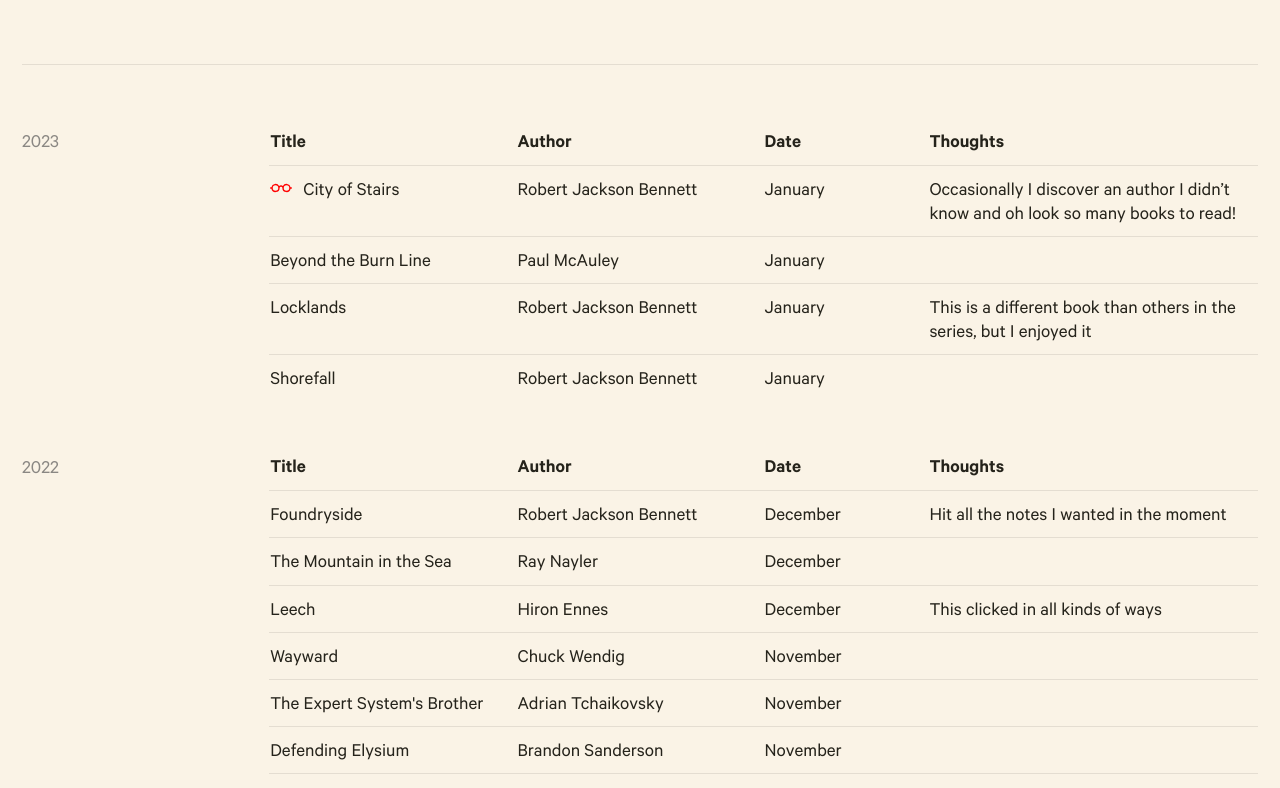
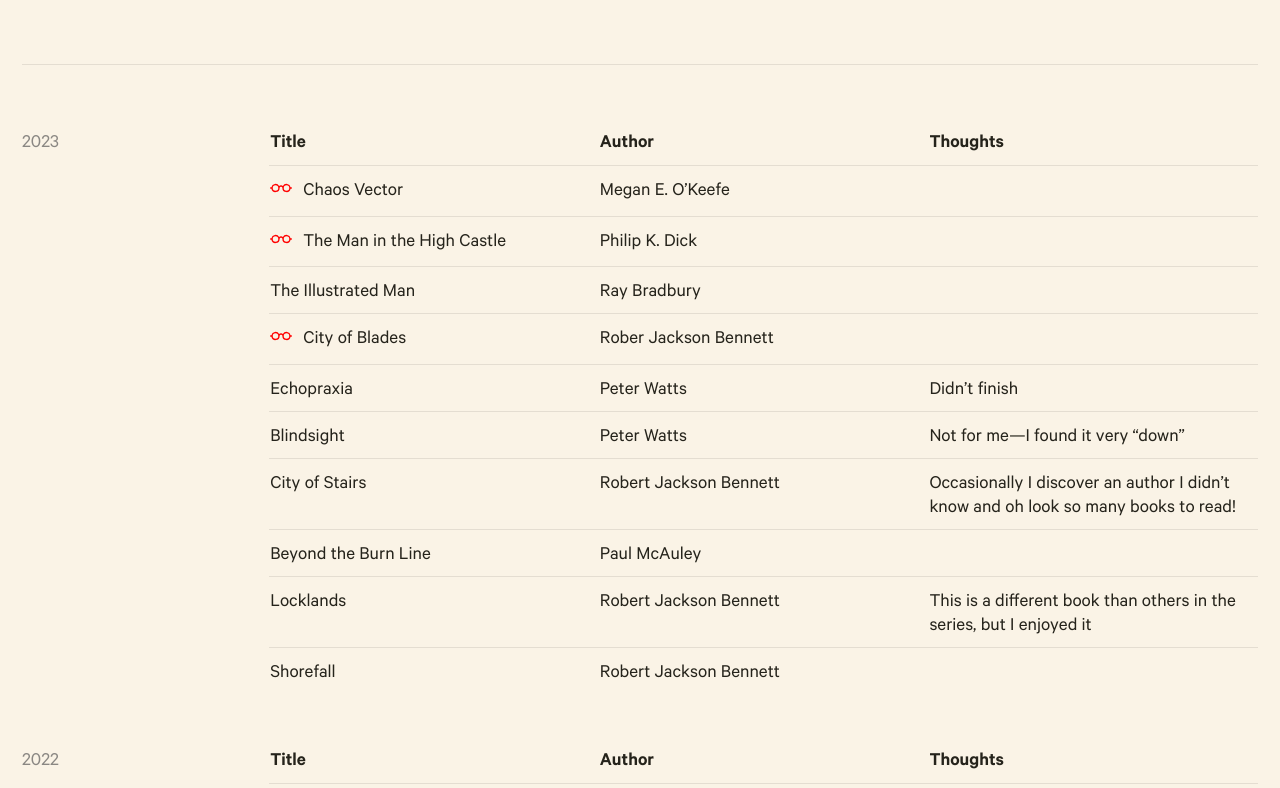
Before and after one commit to quinnkeast/quinnkeast-website, a Next.js app: page /reading in a window 1280 px wide. Shown: the part 420-1208 px from the top of the page. Built offline with nearby package versions, Linux system fonts and the light colour scheme.

Commit message:
Update books, remove month, small fixes

```diff
--- a/_books/books.md
+++ b/_books/books.md
@@ -2,10 +2,32 @@
 
 - year: 2023
   books:
+  - title: Chaos Vector
+    author: Megan E. O’Keefe
+    date: January
+    reading: true
+  - title: The Man in the High Castle
+    author: Philip K. Dick
+    date: January
+    reading: true
+  - title: The Illustrated Man
+    author: Ray Bradbury
+    date: January
+  - title: City of Blades
+    author: Rober Jackson Bennett
+    date: January
+    reading: true
+  - title: Echopraxia
+    author: Peter Watts
+    date: January
+    thoughts: Didn’t finish
+  - title: Blindsight
+    author: Peter Watts
+    date: January
+    thoughts: Not for me—I found it very “down”
   - title: City of Stairs
     author: Robert Jackson Bennett
     date: January
-    reading: true
     thoughts: Occasionally I discover an author I didn’t know and oh look so many books to read!
   - title: Beyond the Burn Line
     author: Paul McAuley
@@ -33,7 +55,7 @@
   - title: Wayward
     author: Chuck Wendig
     date: November
-  - title: The Expert System's Brother
+  - title: The Expert System’s Brother
     author: Adrian Tchaikovsky
     date: November
   - title: Defending Elysium
@@ -56,7 +78,6 @@
   - title: Thistlefoot
     author: GennaRose Nethercott
     date: October
-    reading: true
   - title: From the Wreck
     author: Jane Rawson
     date: October
@@ -138,7 +159,7 @@
   - title: Hummingbird Salamander
     author: Jeff Vandermeer
     date: July
-    reading: true
+    thoughts: Didn’t finish for some reason
   - title: Drunk on All Your Strange New Words
     author: Eddie Robson
     date: June
@@ -159,7 +180,6 @@
   - title: Until the Last of Me
     author: Sylvain Neuvel
     date: June
-    reading: true
   - title: Gallant
     author: V. E. Schwab
     date: May
--- a/pages/reading.js
+++ b/pages/reading.js
@@ -1,3 +1,4 @@
+import React from "react";
 import Head from "next/head";
 import Layout from "../components/layout";
 import PageHeader from "../components/page-header";
@@ -9,7 +10,7 @@ export default function Reading({ booksByYear }) {
   return (
     <Layout>
       <Head>
-        <title>Reading List | {SITE_NAME}</title>
+        <title>{`Reading List | ${SITE_NAME}`}</title>
         <meta
           property="og:description"
           content={`What I’m reading and my opinions and all that.`}
@@ -34,7 +35,7 @@ export default function Reading({ booksByYear }) {
       </PageHeader>
       <div className="grid md:grid-cols-5 border-t border-black border-opacity-10 mt-8 md:mt-12 pt-4 md:pt-8">
         {years.map((year, i) => (
-          <>
+          <React.Fragment key={year}>
             <div className="col-span-5 md:col-span-1 md:flex">
               <span className="text-black-lighter inline-block leading-snug pr-8 mt-3.5 text-sm">
                 {year.year}
@@ -44,10 +45,15 @@ export default function Reading({ booksByYear }) {
               <table className="table-fixed w-full text-sm mt-3 mb-6">
                 <thead className="hidden md:table-header-group">
                   <tr>
-                    <th className="w-full md:w-3/12 text-left pb-2 font-medium">Title</th>
-                    <th className="w-full md:w-3/12 text-left pb-2 font-medium">Author</th>
-                    <th className="w-full md:w-2/12 text-left pb-2 font-medium">Date</th>
-                    <th className="w-full md:w-4/12 text-left pb-2 font-medium">Thoughts</th>
+                    <th className="w-full md:w-3/9 text-left pb-2 font-medium">
+                      Title
+                    </th>
+                    <th className="w-full md:w-3/9 text-left pb-2 font-medium">
+                      Author
+                    </th>
+                    <th className="w-full md:w-3/9 text-left pb-2 font-medium">
+                      Thoughts
+                    </th>
                   </tr>
                 </thead>
                 <tbody>
@@ -73,14 +79,13 @@ export default function Reading({ booksByYear }) {
                         <span className="md:hidden">by </span>
                         {book.author}
                       </td>
-                      <td className="md:pt-2 md:pb-2 pr-2">{book.date}</td>
                       <td className="md:pt-2 pb-2">{book.thoughts}</td>
                     </tr>
                   ))}
                 </tbody>
               </table>
             </div>
-          </>
+          </React.Fragment>
         ))}
         <div className="col-span-5 mt-4 flex">
           <small className="text-black-lighter">
```
